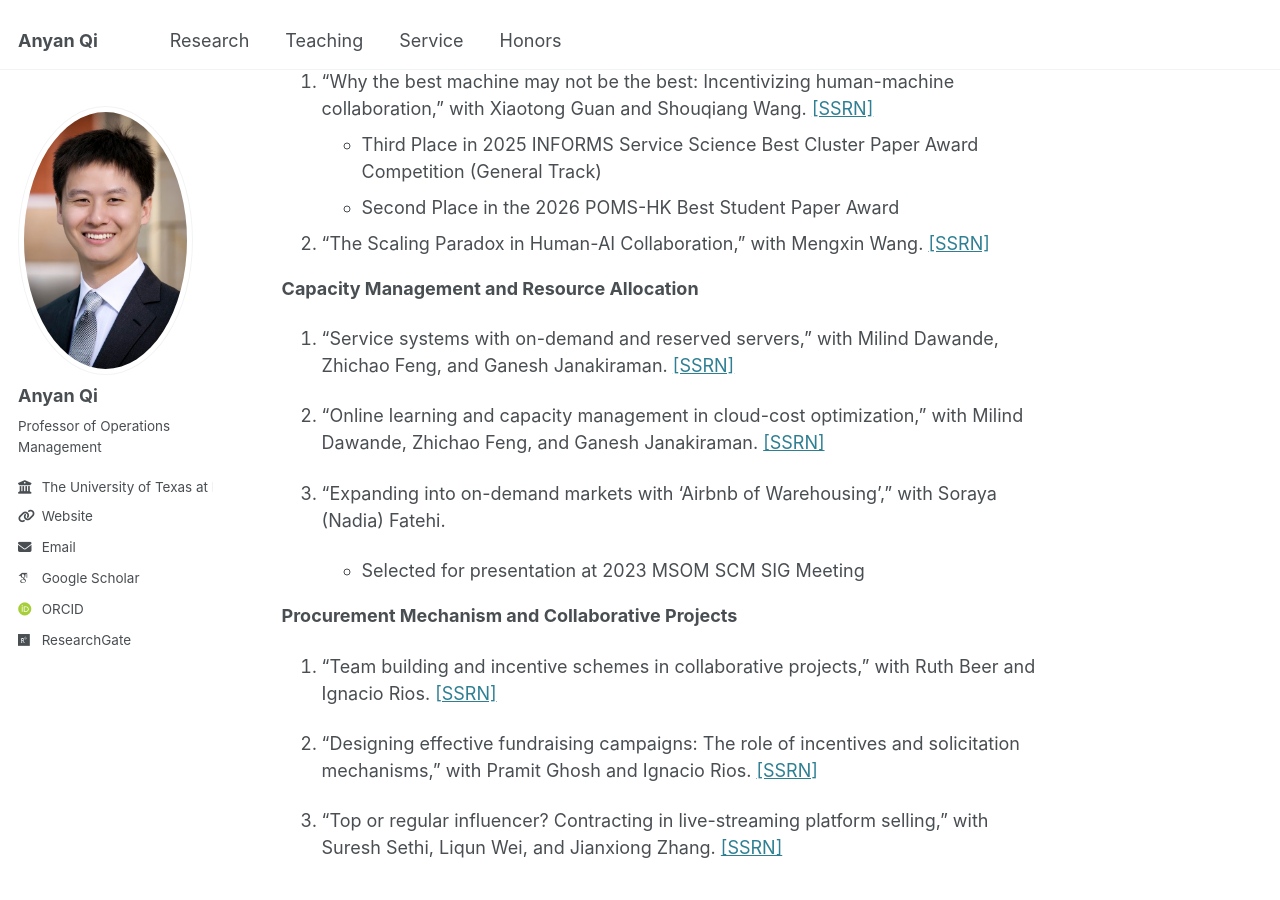
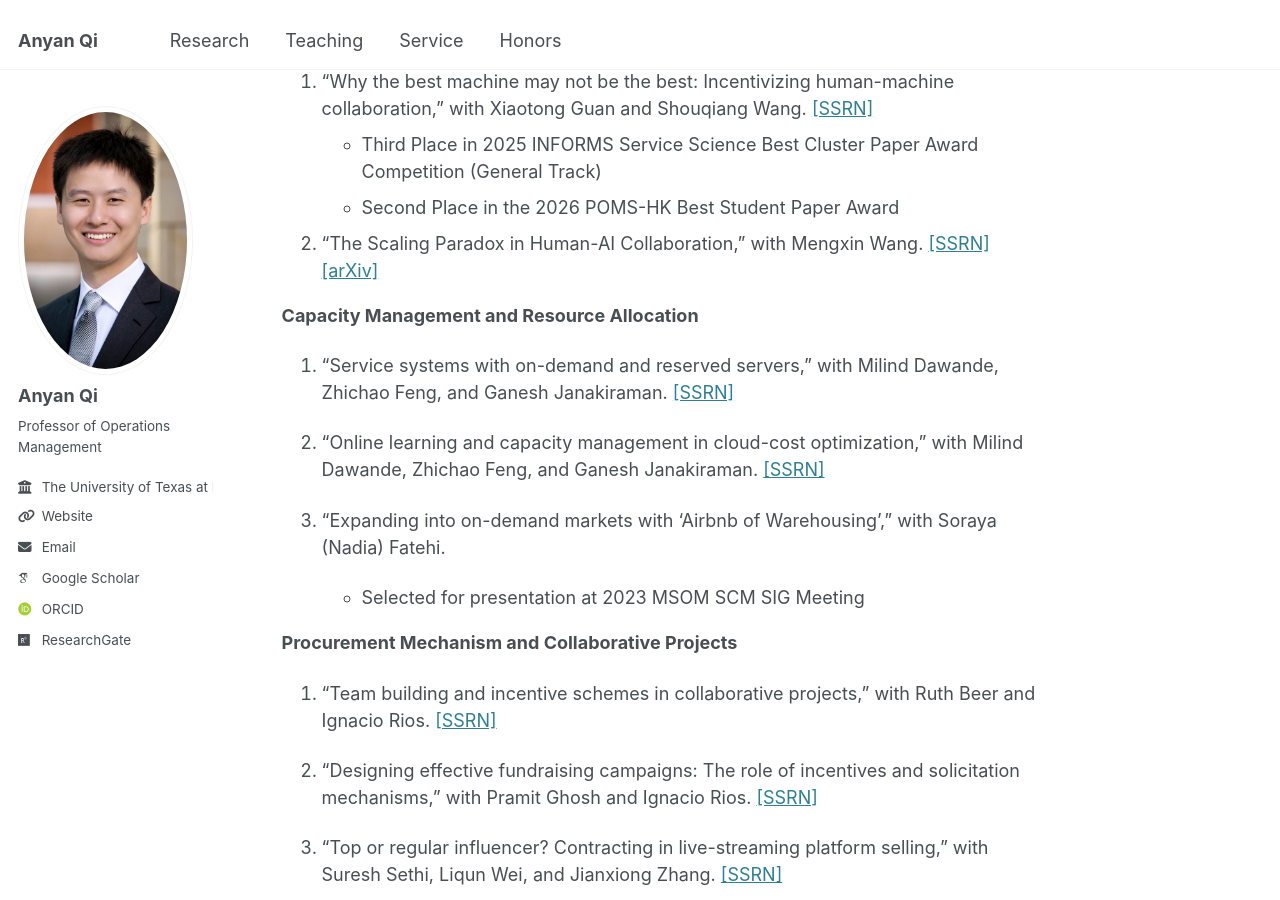
Before and after one commit to qi-anyan/qi-anyan.github.io, a Jekyll site: the page built from _pages/about.md, in a window 1280 px wide and 900 px high, scrolled down 3005 px. Built offline with Jekyll 4.4.1, drawn with Linux system fonts in a browser that asks for light colours; some web fonts are replaced.

Commit message:
Initial commit

```diff
--- a/_pages/about.md
+++ b/_pages/about.md
@@ -76,7 +76,7 @@ Before joining UT-Dallas, Anyan earned a Ph.D. in Technology and Operations from
     - Third Place in 2025 INFORMS Service Science Best Cluster Paper Award Competition (General Track)
     - Second Place in the 2026 POMS-HK Best Student Paper Award
 
-1.  "The Scaling Paradox in Human-AI Collaboration," with Mengxin Wang. [[SSRN]](https://papers.ssrn.com/sol3/papers.cfm?abstract_id=7207559)
+1.  "The Scaling Paradox in Human-AI Collaboration," with Mengxin Wang. [[SSRN]](https://papers.ssrn.com/sol3/papers.cfm?abstract_id=7207559) [[arXiv]](http://arxiv.org/abs/2608.00818)
 
 **Capacity Management and Resource Allocation**
 
```
